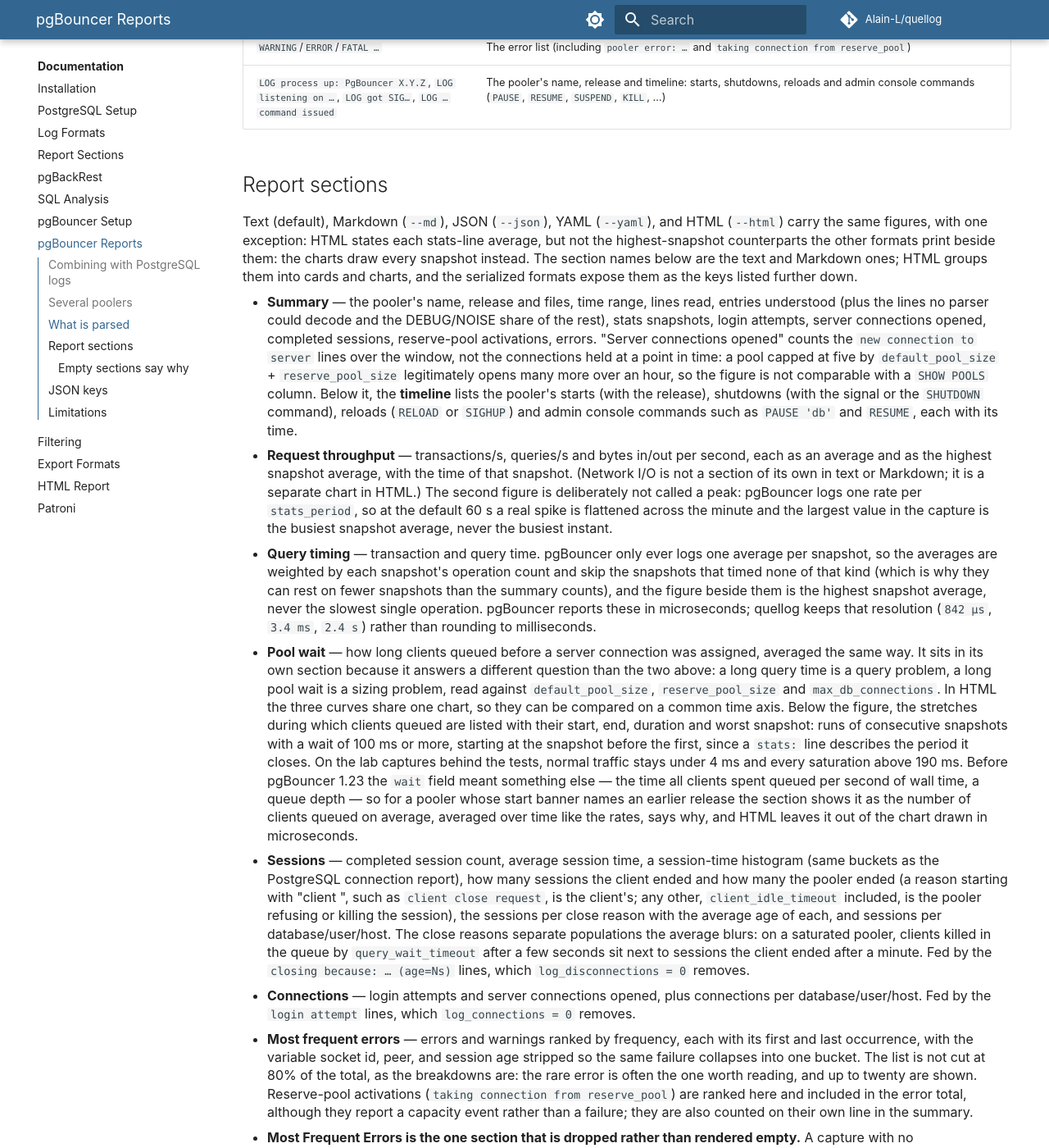
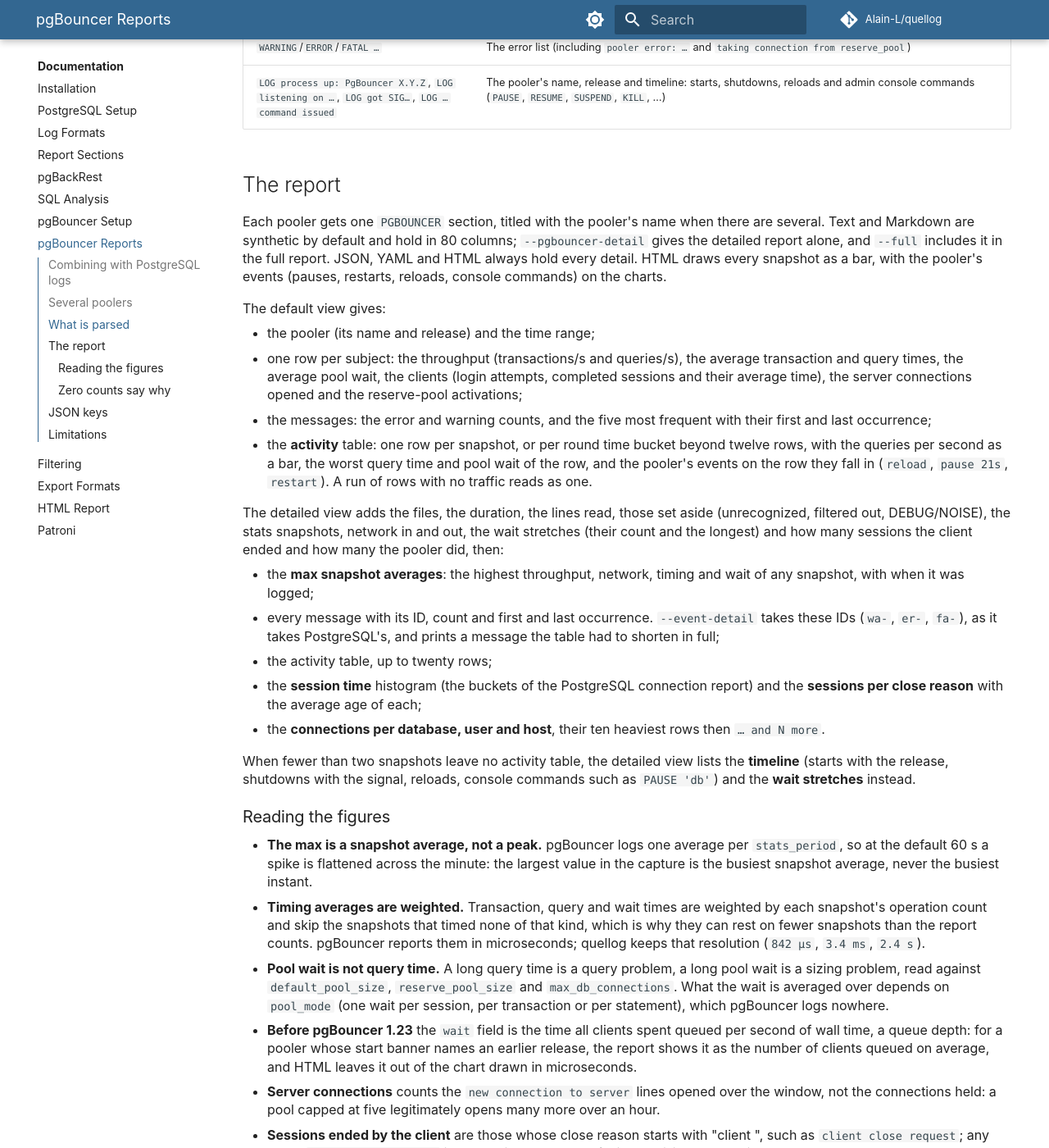
Before and after one commit to Alain-L/quellog, an MkDocs documentation site: the page built from docs/pgbouncer.md, in a window 1280 px wide and 1400 px high, scrolled down 1724 px. Shown: the whole window at 82% size. Built offline with MkDocs 1.6.1 and Material for MkDocs 9.7.7, drawn with Linux system fonts in a browser that asks for light colours; comment, search, counter and statistics services are not loaded; some of the changed text lies outside the part shown.

Commit message:
docs: describe the reworked pgBouncer report

```diff
--- a/docs/pgbouncer-setup.md
+++ b/docs/pgbouncer-setup.md
@@ -51,12 +51,12 @@ and `syslog` need a restart; `log_connections`, `log_disconnections`,
 
 | Setting | quellog section | Notes |
 |---------|----------------|-------|
-| `log_connections` | Connections | Login attempts and the per-database/user/host breakdown. `0` empties the section entirely — there is no other source for a client connection |
-| `log_disconnections` | Sessions | Completed sessions, session-time histogram, per-database/user/host breakdown. Session duration comes from the `(age=Ns)` field of the disconnection line, so `0` also removes every duration |
-| `log_pooler_errors` | Most Frequent Errors | Pooler-side failures (`query_wait_timeout`, `client_idle_timeout`, authentication failures) and `taking connection from reserve_pool` |
-| `stats_period` | Request Throughput, Query Timing, Pool Wait | One `stats:` line per period, each averaging that period. Controls **coverage, not detail**: a capture shorter than one period holds no line at all, and a period far longer than the capture yields a single startup snapshot whose figures describe the idle interval before the traffic |
+| `log_connections` | Login attempts, connections per database/user/host | Login attempts and the per-database/user/host breakdown. `0` empties the section entirely — there is no other source for a client connection |
+| `log_disconnections` | Completed sessions, session time, close reasons | Completed sessions, session-time histogram, per-database/user/host breakdown. Session duration comes from the `(age=Ns)` field of the disconnection line, so `0` also removes every duration |
+| `log_pooler_errors` | Warnings and errors | Pooler-side failures (`query_wait_timeout`, `client_idle_timeout`, authentication failures) and `taking connection from reserve_pool` |
+| `stats_period` | Transactions, queries, timing, pool wait, network | One `stats:` line per period, each averaging that period. Controls **coverage, not detail**: a capture shorter than one period holds no line at all, and a period far longer than the capture yields a single startup snapshot whose figures describe the idle interval before the traffic |
 | `logfile` | all | A file, not `syslog`. See the limitation below |
-| `pool_mode` | Pool Wait (interpretation only) | Not readable from the log. See below |
+| `pool_mode` | Pool wait (interpretation only) | Not readable from the log. See below |
 
 ### Why `stats_period` is the one to lower
 
--- a/docs/pgbouncer.md
+++ b/docs/pgbouncer.md
@@ -35,7 +35,7 @@ Every pooler gets a report of its own: the figures of two poolers are never adde
 - files that follow each other in time and share a listen address are one pooler restarted into a new file;
 - files whose records overlap in time are always two poolers, even on the same address: that is two hosts, or two containers each with its own log.
 
-A pooler is named after its first listen address (`listening on …` at startup), or after its first file when the log holds no such line. Two poolers with the same name get their files appended to it. The text and Markdown reports repeat their sections once per pooler, titled with its name; HTML shows one pgBouncer section per pooler.
+A pooler is named after its first listen address (`listening on …` at startup), or after its first file when the log holds no such line. Two poolers with the same name get their files appended to it. The text and Markdown reports give one `PGBOUNCER` section per pooler, titled with its name; HTML shows one pgBouncer section per pooler.
 
 ## What is parsed
 
@@ -50,32 +50,49 @@ pgBouncer log lines are single-line records with a `timestamp [PID] SEVERITY` pr
 | `WARNING`/`ERROR`/`FATAL …` | The error list (including `pooler error: …` and `taking connection from reserve_pool`) |
 | `LOG process up: PgBouncer X.Y.Z`, `LOG listening on …`, `LOG got SIG…`, `LOG … command issued` | The pooler's name, release and timeline: starts, shutdowns, reloads and admin console commands (`PAUSE`, `RESUME`, `SUSPEND`, `KILL`, …) |
 
-## Report sections
+## The report
 
-Text (default), Markdown (`--md`), JSON (`--json`), YAML (`--yaml`), and HTML (`--html`) carry the same figures, with one exception: HTML states each stats-line average, but not the highest-snapshot counterparts the other formats print beside them: the charts draw every snapshot instead. The section names below are the text and Markdown ones; HTML groups them into cards and charts, and the serialized formats expose them as the keys listed further down.
+Each pooler gets one `PGBOUNCER` section, titled with the pooler's name when there are several. Text and Markdown are synthetic by default and hold in 80 columns; `--pgbouncer-detail` gives the detailed report alone, and `--full` includes it in the full report. JSON, YAML and HTML always hold every detail. HTML draws every snapshot as a bar, with the pooler's events (pauses, restarts, reloads, console commands) on the charts.
 
-- **Summary** — the pooler's name, release and files, time range, lines read, entries understood (plus the lines no parser could decode and the DEBUG/NOISE share of the rest), stats snapshots, login attempts, server connections opened, completed sessions, reserve-pool activations, errors. "Server connections opened" counts the `new connection to server` lines over the window, not the connections held at a point in time: a pool capped at five by `default_pool_size` + `reserve_pool_size` legitimately opens many more over an hour, so the figure is not comparable with a `SHOW POOLS` column. Below it, the **timeline** lists the pooler's starts (with the release), shutdowns (with the signal or the `SHUTDOWN` command), reloads (`RELOAD` or `SIGHUP`) and admin console commands such as `PAUSE 'db'` and `RESUME`, each with its time.
-- **Request throughput** — transactions/s, queries/s and bytes in/out per second, each as an average and as the highest snapshot average, with the time of that snapshot. (Network I/O is not a section of its own in text or Markdown; it is a separate chart in HTML.) The second figure is deliberately not called a peak: pgBouncer logs one rate per `stats_period`, so at the default 60 s a real spike is flattened across the minute and the largest value in the capture is the busiest snapshot average, never the busiest instant.
-- **Query timing** — transaction and query time. pgBouncer only ever logs one average per snapshot, so the averages are weighted by each snapshot's operation count and skip the snapshots that timed none of that kind (which is why they can rest on fewer snapshots than the summary counts), and the figure beside them is the highest snapshot average, never the slowest single operation. pgBouncer reports these in microseconds; quellog keeps that resolution (`842 µs`, `3.4 ms`, `2.4 s`) rather than rounding to milliseconds.
-- **Pool wait** — how long clients queued before a server connection was assigned, averaged the same way. It sits in its own section because it answers a different question than the two above: a long query time is a query problem, a long pool wait is a sizing problem, read against `default_pool_size`, `reserve_pool_size` and `max_db_connections`. In HTML the three curves share one chart, so they can be compared on a common time axis. Below the figure, the stretches during which clients queued are listed with their start, end, duration and worst snapshot: runs of consecutive snapshots with a wait of 100 ms or more, starting at the snapshot before the first, since a `stats:` line describes the period it closes. On the lab captures behind the tests, normal traffic stays under 4 ms and every saturation above 190 ms. Before pgBouncer 1.23 the `wait` field meant something else — the time all clients spent queued per second of wall time, a queue depth — so for a pooler whose start banner names an earlier release the section shows it as the number of clients queued on average, averaged over time like the rates, says why, and HTML leaves it out of the chart drawn in microseconds.
-- **Sessions** — completed session count, average session time, a session-time histogram (same buckets as the PostgreSQL connection report), how many sessions the client ended and how many the pooler ended (a reason starting with "client ", such as `client close request`, is the client's; any other, `client_idle_timeout` included, is the pooler refusing or killing the session), the sessions per close reason with the average age of each, and sessions per database/user/host. The close reasons separate populations the average blurs: on a saturated pooler, clients killed in the queue by `query_wait_timeout` after a few seconds sit next to sessions the client ended after a minute. Fed by the `closing because: … (age=Ns)` lines, which `log_disconnections = 0` removes.
-- **Connections** — login attempts and server connections opened, plus connections per database/user/host. Fed by the `login attempt` lines, which `log_connections = 0` removes.
-- **Most frequent errors** — errors and warnings ranked by frequency, each with its first and last occurrence, with the variable socket id, peer, and session age stripped so the same failure collapses into one bucket. The list is not cut at 80% of the total, as the breakdowns are: the rare error is often the one worth reading, and up to twenty are shown. Reserve-pool activations (`taking connection from reserve_pool`) are ranked here and included in the error total, although they report a capacity event rather than a failure; they are also counted on their own line in the summary.
-- **Most Frequent Errors is the one section that is dropped rather than rendered empty.** A capture with no `WARNING`/`ERROR`/`FATAL` line has no section at all, which reads like a healthy pooler — and `log_pooler_errors = 0` produces exactly that on a pooler that is failing. The summary still carries `Errors : 0`, so no figure is wrong, but the section's absence is not the proof of health it looks like.
+The default view gives:
 
-### Empty sections say why
+- the pooler (its name and release) and the time range;
+- one row per subject: the throughput (transactions/s and queries/s), the average transaction and query times, the average pool wait, the clients (login attempts, completed sessions and their average time), the server connections opened and the reserve-pool activations;
+- the messages: the error and warning counts, and the five most frequent with their first and last occurrence;
+- the **activity** table: one row per snapshot, or per round time bucket beyond twelve rows, with the queries per second as a bar, the worst query time and pool wait of the row, and the pooler's events on the row they fall in (`reload`, `pause 21s`, `restart`). A run of rows with no traffic reads as one.
 
-A section with no input is rendered empty rather than dropped, with the `pgbouncer.ini` setting that governs it. The report has no other way to let a reader tell an idle pooler from a silenced one, and the two produce the same figures — zero:
+The detailed view adds the files, the duration, the lines read, those set aside (unrecognized, filtered out, DEBUG/NOISE), the stats snapshots, network in and out, the wait stretches (their count and the longest) and how many sessions the client ended and how many the pooler did, then:
 
-- **Sessions and Connections** always appear. When the same window carries proof the pooler served clients — transactions or queries in a `stats:` line, a server connection opened, or an error — the placeholder says so explicitly, since traffic without a single client line means the lines are missing rather than the clients. With nothing to contradict an idle pooler, it states the absence and names the setting, without diagnosing a configuration it cannot see.
-- **Request throughput, query timing and pool wait** come from the `stats:` lines only. With none in the window, one placeholder covers all three and names `stats_period`; a capture shorter than one period legitimately holds no such line.
-- When the snapshots that do exist account for **less than half of the reported window** — or for an unknown share of it, which a single snapshot always does — the figures are shown with the coverage stated above them. `stats_period` is inferred from the median interval between consecutive snapshots; pgBouncer never logs the setting itself.
+- the **max snapshot averages**: the highest throughput, network, timing and wait of any snapshot, with when it was logged;
+- every message with its ID, count and first and last occurrence. `--event-detail` takes these IDs (`wa-`, `er-`, `fa-`), as it takes PostgreSQL's, and prints a message the table had to shorten in full;
+- the activity table, up to twenty rows;
+- the **session time** histogram (the buckets of the PostgreSQL connection report) and the **sessions per close reason** with the average age of each;
+- the **connections per database, user and host**, their ten heaviest rows then `… and N more`.
 
-None of these verdicts adds a JSON key: they are derived from `stats_sample_count`, `stats_series[].time`, `start_date`, `end_date`, `login_attempts`, `sessions`, `max_queries_per_sec`, `max_xacts_per_sec`, `server_connections` and `total_errors`, all of which the document already carries.
+When fewer than two snapshots leave no activity table, the detailed view lists the **timeline** (starts with the release, shutdowns with the signal, reloads, console commands such as `PAUSE 'db'`) and the **wait stretches** instead.
 
-The ranked breakdowns (sessions and connections per database/user/host) show their ten heaviest rows and then state the rest as `… and N more`, the same form the PostgreSQL report uses for its own capped tables. On a pooler fronting many tenants that line is the difference between a head and a total: ten rows out of thousands can sum to a few percent, and the section title names the dimension, not the cut.
+### Reading the figures
 
-The HTML report adds three interactive time-series charts (throughput, network I/O, timing) drawn from the `stats:` snapshots.
+- **The max is a snapshot average, not a peak.** pgBouncer logs one average per `stats_period`, so at the default 60 s a spike is flattened across the minute: the largest value in the capture is the busiest snapshot average, never the busiest instant.
+- **Timing averages are weighted.** Transaction, query and wait times are weighted by each snapshot's operation count and skip the snapshots that timed none of that kind, which is why they can rest on fewer snapshots than the report counts. pgBouncer reports them in microseconds; quellog keeps that resolution (`842 µs`, `3.4 ms`, `2.4 s`).
+- **Pool wait is not query time.** A long query time is a query problem, a long pool wait is a sizing problem, read against `default_pool_size`, `reserve_pool_size` and `max_db_connections`. What the wait is averaged over depends on `pool_mode` (one wait per session, per transaction or per statement), which pgBouncer logs nowhere.
+- **Before pgBouncer 1.23** the `wait` field is the time all clients spent queued per second of wall time, a queue depth: for a pooler whose start banner names an earlier release, the report shows it as the number of clients queued on average, and HTML leaves it out of the chart drawn in microseconds.
+- **Server connections** counts the `new connection to server` lines opened over the window, not the connections held: a pool capped at five legitimately opens many more over an hour.
+- **Sessions ended by the client** are those whose close reason starts with "client ", such as `client close request`; any other, `client_idle_timeout` included, is the pooler refusing or killing the session.
+- **Reserve-pool activations** (`taking connection from reserve_pool`) are warnings in pgBouncer's log, so they are listed among them, and also counted on the server connections row.
+- `pooler error: ` heads every error pgBouncer sends a client; the report keeps the reason after it.
+
+### Zero counts say why
+
+A count that depends on a setting says so when it is zero, since an idle pooler and a silenced one produce the same zero:
+
+- **Login attempts and completed sessions** at 0 name `log_connections` or `log_disconnections`, and add "although traffic shows" when the same window proves the pooler served clients (transactions or queries in a `stats:` line, a server connection opened, or an error). The clients may predate the window, so the report states only that.
+- **Traffic, timing and pool wait** come from the `stats:` lines only. With none in the window, one row says so and names `stats_period`; a capture shorter than one period legitimately holds none.
+- When the snapshots account for **less than half of the window**, or for an unknown share of it, as a single snapshot always does, a **Stats coverage** row states it. `stats_period` is inferred from the median interval between consecutive snapshots; pgBouncer never logs the setting itself.
+
+A capture with no `WARNING`/`ERROR`/`FATAL` line reads `Messages: 0 errors, 0 warnings`, which `log_pooler_errors = 0` also produces on a pooler that is failing.
+
+The HTML report adds four bar charts (throughput, network I/O, timing, pool wait) drawn from the `stats:` snapshots, with the pooler's events marked on them.
 
 ## JSON keys
 
@@ -87,19 +104,19 @@ The HTML report adds three interactive time-series charts (throughput, network I
 - `lines_read`, `lines`, `lines_unrecognized`, `debug_lines` — lines scanned, entries understood, lines no parser could decode, and how many entries are DEBUG/NOISE
 - `stats_sample_count`, `avg_xacts_per_sec`, `max_xacts_per_sec`, `avg_queries_per_sec`, `max_queries_per_sec` — every `max_*` rate is the highest snapshot average, not an instantaneous peak
 - `avg_in_bytes_per_sec`, `max_in_bytes_per_sec`, `avg_out_bytes_per_sec`, `max_out_bytes_per_sec`
-- `avg_xact_us`, `max_xact_us`, `avg_query_us`, `max_query_us`, `avg_wait_us`, `max_wait_us` — before pgBouncer 1.23, `avg_wait_us` and `max_wait_us` are microseconds of queueing per second (see Pool wait above)
+- `avg_xact_us`, `max_xact_us`, `avg_query_us`, `max_query_us`, `avg_wait_us`, `max_wait_us` — before pgBouncer 1.23, `avg_wait_us` and `max_wait_us` are microseconds of queueing per second (see [Reading the figures](#reading-the-figures))
 - `wait_episodes` — `{start, end, peak_wait_us, peak_timestamp}` per stretch during which clients queued
 - `max_xacts_per_sec_timestamp`, `max_queries_per_sec_timestamp`, `max_in_bytes_per_sec_timestamp`, `max_out_bytes_per_sec_timestamp`, `max_xact_us_timestamp`, `max_query_us_timestamp`, `max_wait_us_timestamp` — when each maximum was logged, omitted when there is none
 - `login_attempts`, `server_connections` (connections **opened** to the servers, not held), `sessions`, `total_session_seconds`, `session_distribution`
 - `session_reasons` — `{reason, count, total_seconds}` per close reason
 - `connections_per_database`, `connections_per_user`, `connections_per_host`
 - `sessions_per_database`, `sessions_per_user`, `sessions_per_host`
-- `reserve_pool_activations`, `total_errors`, and `errors` — `{message, count, first, last}` per distinct error
+- `reserve_pool_activations`, `total_errors` (warnings and errors alike), and `errors` — `{id, level, message, count, first, last}` per distinct warning or error, `id` being the `--event-detail` handle
 - `stats_series` — the full per-snapshot time series, ordered by time (used to draw the HTML charts)
 
 ## Limitations
 
-- `pool_mode` is not readable from the log. pgBouncer writes it to no line, and a report of the same traffic under `session` and under `statement` pooling is identical but for the server-connection count — so quellog states the ambiguity next to the pool-wait figure instead of guessing. The mode changes what that figure is averaged over (one wait per session, per transaction, or per statement) and how to read "server connections opened"; see [pgBouncer Setup](pgbouncer-setup.md).
+- `pool_mode` is not readable from the log. pgBouncer writes it to no line, and a report of the same traffic under `session` and under `statement` pooling is identical but for the server-connection count — so quellog does not guess it. The mode changes what that figure is averaged over (one wait per session, per transaction, or per statement) and how to read "server connections opened"; see [pgBouncer Setup](pgbouncer-setup.md).
 - The browser demo does not read pgBouncer logs. Its WebAssembly build carries the PostgreSQL parsers only, so a pooler log dropped on the page is recognized and refused with a message rather than parsed as a server log; the command-line tool reads it normally.
 - `syslog = 1` captures are not detected (see above).
 - A pooler log cannot be read from standard input; it is refused with a message (see above).
```
Also changed, not shown: other parts of docs/pgbouncer-setup.md (+1 -1 lines), CHANGELOG.md (+2 -2 lines), README.md (+1 -1 lines), docs/exports.md (+1 -1 lines), docs/index.md (+1 -1 lines).
